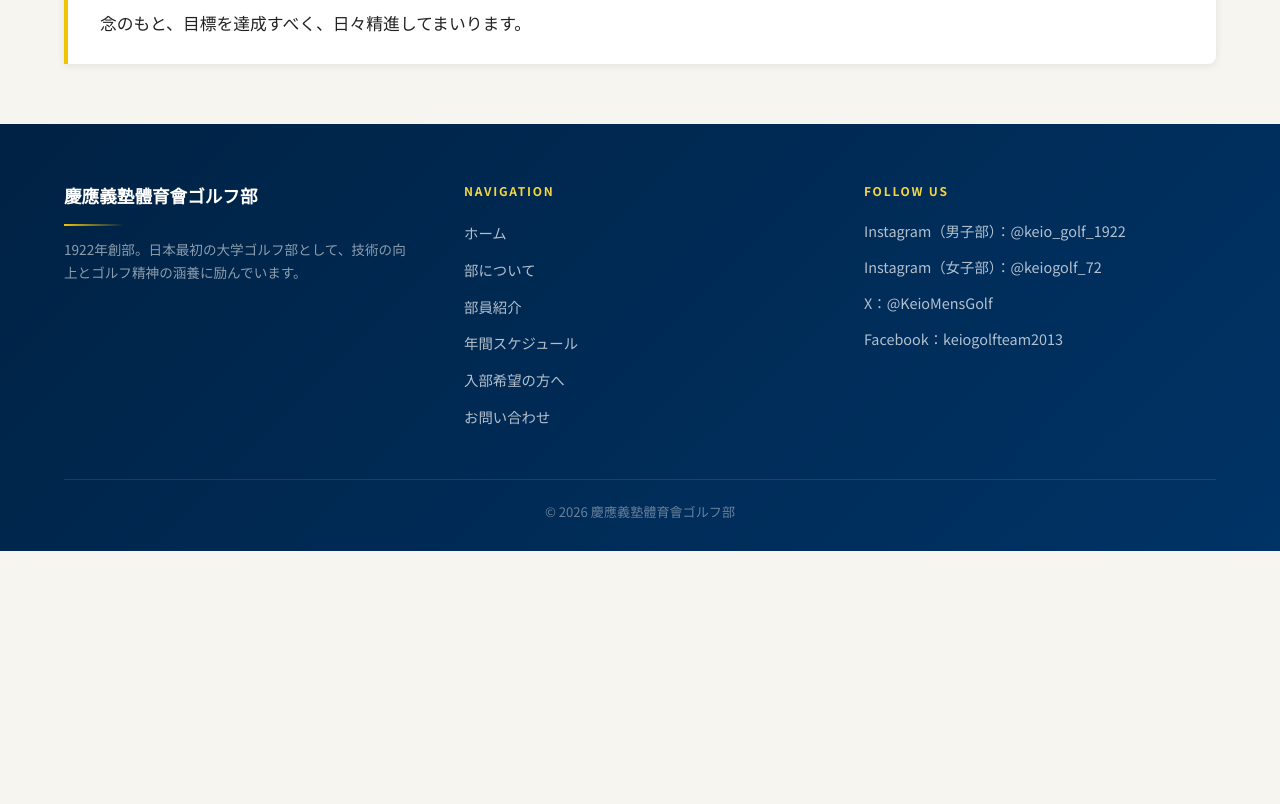
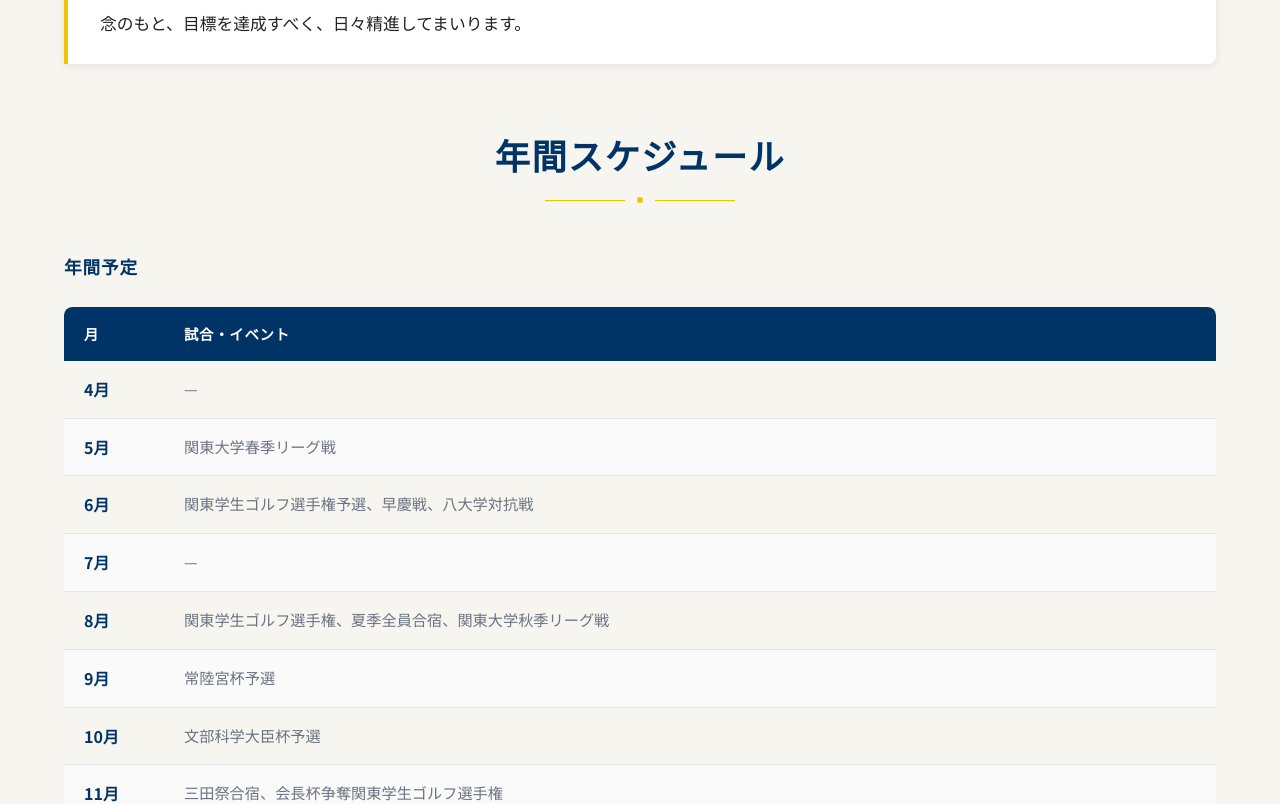
Before and after one commit to takesta/takesta.github.io, a React (Vite) app: page /about in a window 1280 px wide. Shown: the part 325-1129 px from the top of the page. Before the commit the page ends 876 px from the top, so only its background shows below. Built offline with nearby package versions, Linux system fonts and the light colour scheme.

Commit message:
年間スケジュールページを廃止し、部についてページに統合
/schedule-results ルート・ナビ項目を削除し、スケジュール表を /about に移動。

https://claude.ai/code/session_01Pq55ZMNBdCeYiTHPgaLcQ9

```diff
--- a/src/App.jsx
+++ b/src/App.jsx
@@ -3,7 +3,6 @@ import { BrowserRouter as Router, Route, Routes, NavLink, useLocation } from 're
 import Home from './components/Home'
 import Team from './components/Team'
 import About from './components/About'
-import ScheduleResults from './components/ScheduleResults'
 import Prospective from './components/Prospective'
 import Contact from './components/Contact'
 import content from '../content/content.json'
@@ -108,7 +107,6 @@ function AppInner() {
     { to: '/', label: nav.home },
     { to: '/about', label: nav.about },
     { to: '/team', label: nav.team },
-    { to: '/schedule-results', label: nav.schedule },
     { to: '/prospective', label: nav.prospective },
     { to: '/contact', label: nav.contact },
   ]
@@ -171,7 +169,6 @@ function AppInner() {
         <Route path="/" element={<Home />} />
         <Route path="/about" element={<About />} />
         <Route path="/team" element={<Team />} />
-        <Route path="/schedule-results" element={<ScheduleResults />} />
         <Route path="/prospective" element={<Prospective />} />
         <Route path="/contact" element={<Contact />} />
       </Routes>
--- a/src/components/About.jsx
+++ b/src/components/About.jsx
@@ -1,10 +1,12 @@
 import React from 'react'
 import { Helmet } from 'react-helmet-async'
 import content from '../../content/content.json'
+import scheduleData from '../../content/schedule.json'
 import { useScrollAnimation } from '../hooks/useScrollAnimation'
 
 function About() {
-  const { about } = content
+  const { about, schedule: labels } = content
+  const { schedule } = scheduleData
   useScrollAnimation()
 
   return (
@@ -23,6 +25,36 @@ function About() {
           {about.philosophy}
         </div>
       </section>
+
+      <section id="schedule" className="fade-up" style={{ marginTop: '3rem' }}>
+        <div className="section-heading">
+          <h2>{labels.title}</h2>
+          <div className="section-heading-divider"><span /></div>
+        </div>
+        <h3 style={{ color: 'var(--navy)', marginBottom: '1.5rem', fontSize: '1.1rem', letterSpacing: '0.05em' }}>
+          {labels.annualHeading}
+        </h3>
+        <div className="schedule-table-wrapper">
+          <table className="schedule-table">
+            <thead>
+              <tr>
+                <th>月</th>
+                <th>試合・イベント</th>
+              </tr>
+            </thead>
+            <tbody>
+              {schedule.map(({ month, events }) => (
+                <tr key={month}>
+                  <td className="schedule-month">{month}</td>
+                  <td className="schedule-events">
+                    {events.length > 0 ? events.join('、') : '—'}
+                  </td>
+                </tr>
+              ))}
+            </tbody>
+          </table>
+        </div>
+      </section>
     </div>
   )
 }
```
